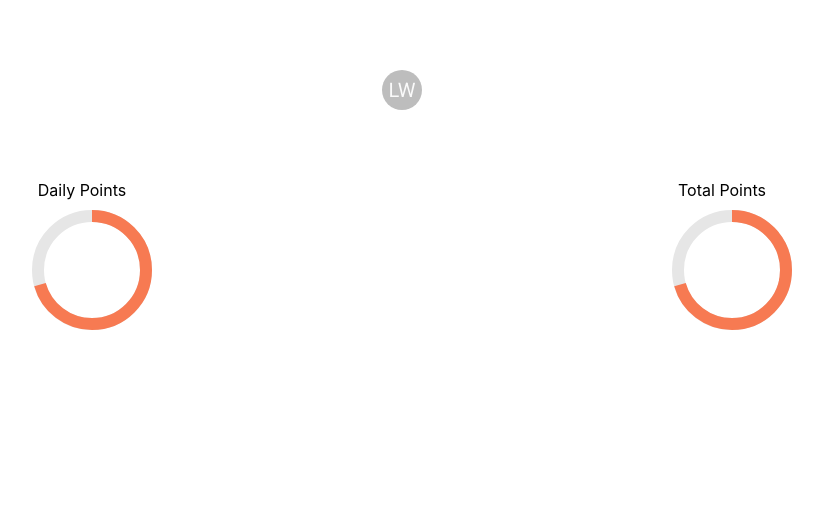
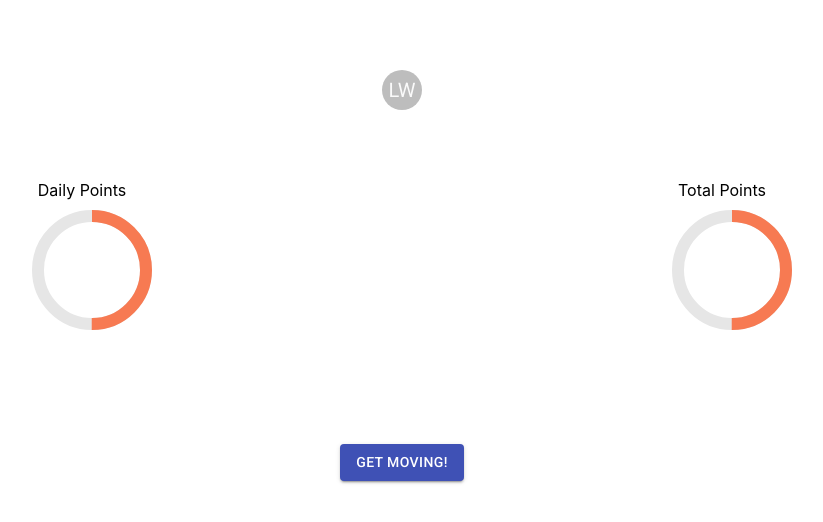
Before and after one commit to capstone-aphrodite/capstone, a React (Create React App) app: page /childdashboard in a window 1280 px wide. Shown: the top 522 px of the page, without its empty margins (238-1061 px from the left). Built offline with nearby package versions, Linux system fonts and the light colour scheme.

Commit message:
fix(child dashboard): fixed point progress bar and added styling

```diff
--- a/src/App.css
+++ b/src/App.css
@@ -37,6 +37,12 @@
   }
 }
 
+/* CANVAS  */
+
+#canvas {
+  padding: 50px 0;
+}
+
 /* CHILD DASHBOARD  */
 
 .avatar-container {
@@ -51,7 +57,9 @@
 
 .progress-circles {
   display: flex;
+  text-align: center;
   justify-content: center;
+  padding-bottom: 100px;
 }
 
 .progress-circle {
@@ -61,18 +69,3 @@
 .progress {
   transform: rotate(-90deg);
 }
-
-.progress__value {
-  stroke-dasharray: 339.292;
-  stroke-dashoffset: 100;
-  animation: progress 2s;
-}
-
-@keyframes progress {
-  from {
-    stroke-dashoffset: 339.292;
-  }
-  to {
-    stroke-dashoffset: 30;
-  }
-}
--- a/src/Components/ChildDashboard.js
+++ b/src/Components/ChildDashboard.js
@@ -1,7 +1,31 @@
-import React from 'react';
-import { Avatar } from '@material-ui/core';
+import React, { useEffect, useState, useRef } from 'react';
+import { Avatar, Button } from '@material-ui/core';
+import { Link } from 'react-router-dom';
 
 export default function ChildDashboard() {
+  const [dailyOffset, setDailyOffset] = useState(0);
+  const [totalOffset, setTotalOffset] = useState(0);
+  const dailyCircleRef = useRef(null);
+  const totalCircleRef = useRef(null);
+  //HARD CODED
+  const dailyProgress = 50;
+  const totalProgress = 50;
+
+  useEffect(() => {
+    // this is hard coded for the goal to be 100 points
+    // should be: (total points - progress)
+    const dailyProgressOffset = ((100 - dailyProgress) / 100) * 339.292;
+    setDailyOffset(dailyProgressOffset);
+
+    const totalProgressOffset = ((100 - totalProgress) / 100) * 339.292;
+    setTotalOffset(totalProgressOffset);
+
+    dailyCircleRef.current.style =
+      'transition: stroke-dashoffset 850ms ease-in-out';
+    totalCircleRef.current.style =
+      'transition: stroke-dashoffset 850ms ease-in-out';
+  }, [setDailyOffset, setTotalOffset]);
+
   return (
     <div>
       <div className="avatar-container">
@@ -30,8 +54,11 @@ export default function ChildDashboard() {
               cy="60"
               r="54"
               fill="none"
+              ref={dailyCircleRef}
               stroke="#f77a52"
               strokeWidth="12"
+              strokeDasharray="339.292"
+              strokeDashoffset={dailyOffset}
             />
           </svg>
         </div>
@@ -57,12 +84,24 @@ export default function ChildDashboard() {
               cy="60"
               r="54"
               fill="none"
+              ref={totalCircleRef}
               stroke="#f77a52"
               strokeWidth="12"
+              strokeDasharray="339.292"
+              strokeDashoffset={totalOffset}
             />
           </svg>
         </div>
       </div>
+      <Button
+        component={Link}
+        //update route
+        to="/"
+        variant="contained"
+        color="primary"
+      >
+        Get Moving!
+      </Button>
     </div>
   );
 }
```
